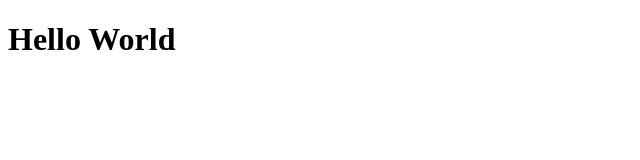
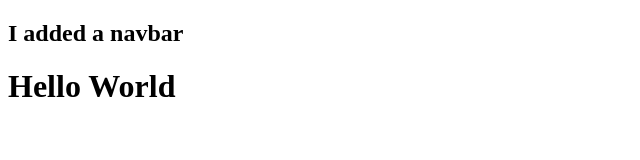
Before and after one commit to talibhk/github-advance, a plain HTML site: page index.html in a window 1280 px wide. Shown: the whole page, without its empty margins (0-640 px from the left). Drawn offline with Linux system fonts and the light colour scheme.

Commit message:
Update index.html
added navbar

```diff
--- a/index.html
+++ b/index.html
@@ -6,7 +6,9 @@
     <title>Document</title>
 </head>
 <body>
-
+    <nav>
+        <h1>I added a navbar</h1>
+    </nav>
     <h1>Hello World</h1>
 
 </body>
```
